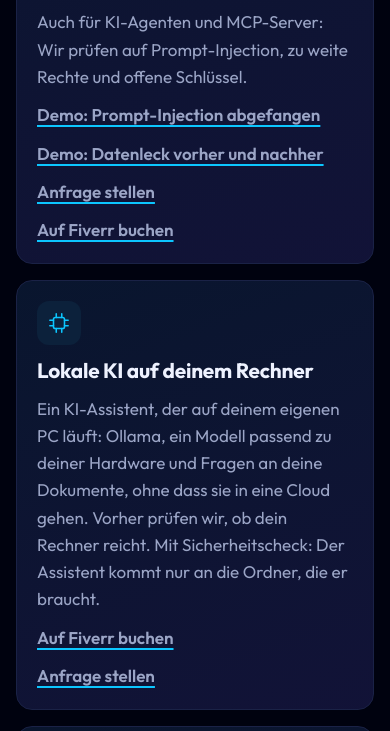
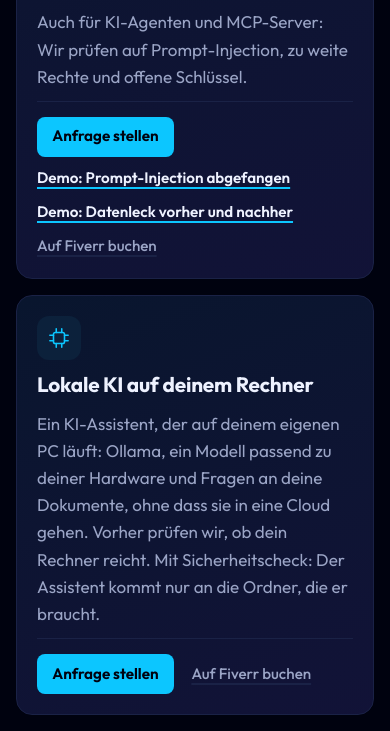
Before and after one commit to zippotv1337-code/zippoworkz-site, a plain HTML site: page index.html in a window 390 px wide. Shown: the part 8795-9526 px from the top of the page. Drawn offline with Linux system fonts and the light colour scheme; animation ran at ten frames a second.

Commit message:
style(site): demos in site font, offer cards with one action row
- app-demo/style.css (shared by all three demos): self-hosted Outfit,
  site background glows, gradient headline, panel shadows; shorter
  redirect labels so nothing breaks mid-word.
- Offer cards: stacked underlined links replaced by one bottom-aligned
  action row with an 'Anfrage stellen' button; Fiverr links muted.
- Checked on iPhone width (390 px): no horizontal overflow on home,
  kontakt and the demos.

Co-Authored-By: Claude Opus 5.5 <noreply@anthropic.com>
Claude-Session: https://claude.ai/code/session_01NnAXHLry17EdmTzZi3nPCx

```diff
--- a/app-demo/app.js
+++ b/app-demo/app.js
@@ -11,13 +11,13 @@ const SAMPLE = [
 const CHECKS = {
   before: [
     { ok: false, name: "Row level security", detail: "policy bookings_select USING (true)" },
-    { ok: false, name: "Auth redirect", detail: "redirect_to = http://localhost:3000" },
+    { ok: false, name: "Auth redirect", detail: "redirect → localhost:3000" },
     { ok: false, name: "Keys in browser", detail: "service_role key found in bundle.js" },
     { ok: true, name: "Build", detail: "vite build passed" },
   ],
   after: [
     { ok: true, name: "Row level security", detail: "USING (auth.uid() = owner_id)" },
-    { ok: true, name: "Auth redirect", detail: "redirect_to = https://your-app.example" },
+    { ok: true, name: "Auth redirect", detail: "redirect → your-app.example" },
     { ok: true, name: "Keys in browser", detail: "anon key only, secret on server" },
     { ok: true, name: "Build", detail: "vite build passed, deployed" },
   ],
--- a/app-demo/style.css
+++ b/app-demo/style.css
@@ -1,13 +1,21 @@
 :root { --ground: #00020f; --panel: #060b21; --panel-2: #0b1230; --wire: #1a2246; --ink: #eef2ff; --muted: #9ba5c6;
         --signal: #0cc6ff; --violet: #7c4dff; --done: #3fe0b0; --bad: #ff6b8a; --grad: linear-gradient(90deg, #0cc6ff, #7c4dff);
         --mono: ui-monospace, "Cascadia Mono", Consolas, monospace; color-scheme: dark; }
+/* Same brand as zippoworkz.com: self-hosted Outfit, navy ground, cyan to violet. Shared by app-demo, geo-demo and agent-demo. */
+@font-face { font-family: "Outfit"; src: url("../assets/fonts/outfit-latin-wght-normal.woff2") format("woff2"); font-weight: 100 900; font-display: swap; }
+@font-face { font-family: "Outfit"; src: url("../assets/fonts/outfit-latin-ext-wght-normal.woff2") format("woff2"); font-weight: 100 900; font-display: swap; unicode-range: U+0100-02BA, U+1E00-1EFF; }
 * { box-sizing: border-box; }
-body { margin: 0; background: radial-gradient(700px 400px at 85% -10%, rgba(124,77,255,.18), transparent 70%), var(--ground);
-       color: var(--ink); font: 16px/1.5 system-ui, "Segoe UI", sans-serif; min-height: 100vh; }
+body { margin: 0; color: var(--ink); font: 16.5px/1.55 "Outfit", system-ui, "Segoe UI", sans-serif; min-height: 100vh;
+       background: radial-gradient(760px 420px at 88% -8%, rgba(124,77,255,.22), transparent 70%),
+                   radial-gradient(620px 380px at -5% 105%, rgba(12,198,255,.12), transparent 70%), var(--ground);
+       background-attachment: fixed; }
+h1, h2, h3 { letter-spacing: -.02em; }
+.intro h1 { background: linear-gradient(90deg, var(--ink) 55%, #a9b4ff); -webkit-background-clip: text; background-clip: text; color: transparent; }
+.panel { box-shadow: 0 1px 0 rgba(0,0,0,.3), 0 30px 60px -30px rgba(0,0,0,.9); }
 button, select, input { font: inherit; }
 .top { display: flex; justify-content: space-between; align-items: center; gap: 12px; padding: 14px 20px; border-bottom: 1px solid var(--wire);
        position: sticky; top: 0; background: rgba(0,2,15,.85); backdrop-filter: blur(8px); z-index: 2; flex-wrap: wrap; }
-.brand { display: flex; align-items: center; gap: 10px; font-weight: 700; }
+.brand { display: flex; align-items: center; gap: 10px; font-weight: 700; font-size: 1.05rem; letter-spacing: -.01em; }
 .brand svg { width: 28px; height: 28px; }
 .brand small { color: var(--muted); font-weight: 500; margin-left: 4px; }
 .mode { display: flex; background: var(--panel); border: 1px solid var(--wire); border-radius: 999px; padding: 4px; }
--- a/assets/site.css
+++ b/assets/site.css
@@ -886,3 +886,12 @@ input:focus-visible { outline-offset: 0; }
 .selfcheck-out ul { margin: .5rem 0 0; padding-left: 1.1rem; list-style: disc; color: var(--muted); }
 .selfcheck-out li { margin: .25rem 0; }
 .sr-only { position: absolute; width: 1px; height: 1px; overflow: hidden; clip: rect(0 0 0 0); white-space: nowrap; }
+
+/* Offer cards: one action row instead of stacked links */
+#apps .lab-card { display: flex; flex-direction: column; }
+#apps .lab-card .card-actions { margin-top: auto !important; }
+#apps .lab-card > p:not(.card-actions):last-of-type { margin-bottom: .4rem; }
+.card-actions { display: flex; flex-wrap: wrap; align-items: center; gap: .6rem 1.1rem; margin-top: .4rem !important; padding-top: .9rem; border-top: 1px solid var(--wire); }
+.btn-sm { min-height: 40px; padding: .5em 1em; font-size: .95rem; }
+.card-actions .link { color: var(--ink); font-size: .95rem; }
+.card-actions .link.subtle { color: var(--muted); font-weight: 500; text-decoration-color: var(--wire); }
--- a/index.html
+++ b/index.html
@@ -380,24 +380,19 @@
         <h3>KI-gebaute Apps reparieren und absichern</h3>
         <p>Deine App aus Lovable, Bolt oder Cursor läuft in der Vorschau, aber nicht live? Wir finden die Ursache, schließen offene Datenbankregeln und Schlüssel im Browser und bringen sie sicher online. Getestet auf deiner echten Adresse.</p>
         <p>Auch für KI-Agenten und MCP-Server: Wir prüfen auf Prompt-Injection, zu weite Rechte und offene Schlüssel.</p>
-        <p><a class="link go" href="agent-demo/">Demo: Prompt-Injection abgefangen</a></p>
-        <p><a class="link go" href="app-demo/">Demo: Datenleck vorher und nachher</a></p>
-        <p><a class="link go" href="kontakt?thema=app">Anfrage stellen</a></p>
-        <p><a class="link go" href="https://www.fiverr.com/zippoworkz/fix-and-secure-your-lovable-or-bolt-app-with-supabase-and-claude-code" rel="noopener">Auf Fiverr buchen</a></p>
+        <p class="card-actions"><a class="btn btn-sm" href="kontakt?thema=app">Anfrage stellen</a> <a class="link" href="agent-demo/">Demo: Prompt-Injection abgefangen</a> <a class="link" href="app-demo/">Demo: Datenleck vorher und nachher</a> <a class="link subtle" href="https://www.fiverr.com/zippoworkz/fix-and-secure-your-lovable-or-bolt-app-with-supabase-and-claude-code" rel="noopener">Auf Fiverr buchen</a></p>
       </article>
       <article class="lab-card reveal">
         <span class="lab-ico"><svg class="ic" viewBox="0 0 24 24" aria-hidden="true" focusable="false" fill="none" stroke="currentColor" stroke-width="1.7" stroke-linecap="round" stroke-linejoin="round"><rect x="6" y="6" width="12" height="12" rx="2"/><path d="M9 2v4M15 2v4M9 18v4M15 18v4M2 9h4M2 15h4M18 9h4M18 15h4"/></svg></span>
         <h3>Lokale KI auf deinem Rechner</h3>
         <p>Ein KI-Assistent, der auf deinem eigenen PC läuft: Ollama, ein Modell passend zu deiner Hardware und Fragen an deine Dokumente, ohne dass sie in eine Cloud gehen. Vorher prüfen wir, ob dein Rechner reicht. Mit Sicherheitscheck: Der Assistent kommt nur an die Ordner, die er braucht.</p>
-        <p><a class="link go" href="https://www.fiverr.com/zippoworkz/set-up-a-private-ollama-ai-assistant-on-your-computer" rel="noopener">Auf Fiverr buchen</a></p>
-        <p><a class="link go" href="kontakt?thema=lokal">Anfrage stellen</a></p>
+        <p class="card-actions"><a class="btn btn-sm" href="kontakt?thema=lokal">Anfrage stellen</a> <a class="link subtle" href="https://www.fiverr.com/zippoworkz/set-up-a-private-ollama-ai-assistant-on-your-computer" rel="noopener">Auf Fiverr buchen</a></p>
       </article>
       <article class="lab-card reveal">
         <span class="lab-ico"><svg class="ic" viewBox="0 0 24 24" aria-hidden="true" focusable="false" fill="none" stroke="currentColor" stroke-width="1.7" stroke-linecap="round" stroke-linejoin="round"><circle cx="11" cy="11" r="7"/><path d="m20 20-3.5-3.5M8 11h6M11 8v6"/></svg></span>
         <h3>Von ChatGPT gefunden werden</h3>
         <p>Immer mehr Kunden fragen eine KI statt Google. Wir prüfen, ob ChatGPT, Perplexity, Claude und Gemini deine Firma bei typischen Kundenfragen nennen, und beheben, was fehlt: llms.txt, strukturierte Daten, FAQ und Unternehmensprofil. Nach 30 Tagen messen wir nach. Ohne gekaufte Bewertungen oder Fake-Einträge.</p>
-        <p><a class="link go" href="geo-demo/">Demo: Beispielbericht und llms.txt-Generator</a></p>
-        <p><a class="link go" href="kontakt?thema=geo">Anfrage stellen</a></p>
+        <p class="card-actions"><a class="btn btn-sm" href="kontakt?thema=geo">Anfrage stellen</a> <a class="link" href="geo-demo/">Demo: Beispielbericht und llms.txt-Generator</a></p>
       </article>
     </div>
   </div>
```
